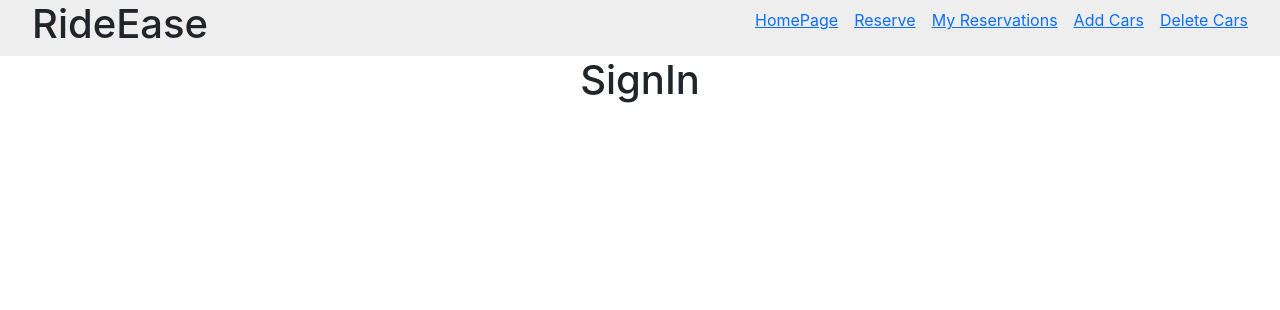
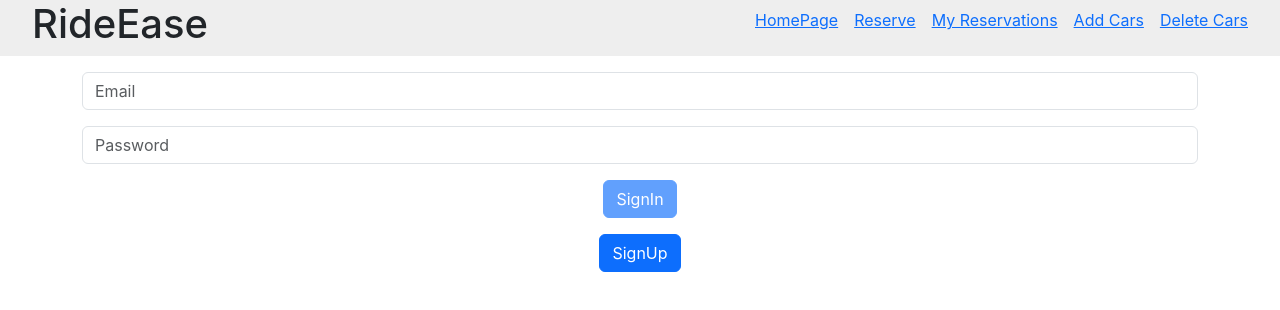
Before and after one commit to shubhambhoyar077/rideease-frontend, a React (Create React App) app: page /sign_in in a window 1280 px wide. Shown: the top 310 px of the page. Built offline with nearby package versions, Linux system fonts and the light colour scheme.

Commit message:
Add login page

```diff
--- a/src/pages/SignIn.js
+++ b/src/pages/SignIn.js
@@ -1,3 +1,60 @@
-const SignIn = () => <h1>SignIn</h1>;
+import { Link } from 'react-router-dom';
+import { useState } from 'react';
+
+const SignIn = () => {
+  const [isFormValid, setFormValid] = useState(false);
+  const [formData, setFormData] = useState({
+    email: '',
+    password: '',
+  });
+
+  const handleSubmit = (e) => {
+    e.preventDefault();
+    console.log(formData);
+  };
+
+  const handleChange = (e) => {
+    setFormData({ ...formData, [e.target.name]: e.target.value });
+    setFormValid(Boolean(formData.email) && Boolean(formData.password));
+  };
+  return (
+    <>
+      <form className="mt-3 container-sm" onSubmit={handleSubmit}>
+        <div className="mb-3">
+          <input
+            type="email"
+            name="email"
+            className="form-control"
+            id="exampleInputEmail1"
+            placeholder="Email"
+            value={formData.email}
+            onChange={handleChange}
+          />
+        </div>
+        <div className="mb-3">
+          <input
+            type="password"
+            name="password"
+            className="form-control"
+            id="exampleInputPassword1"
+            placeholder="Password"
+            value={formData.password}
+            onChange={handleChange}
+          />
+        </div>
+        <button
+          type="submit"
+          className="btn btn-primary"
+          disabled={!isFormValid}
+        >
+          SignIn
+        </button>
+      </form>
+      <Link to="/sign_up" className="btn btn-primary mt-3">
+        SignUp
+      </Link>
+    </>
+  );
+};
 
 export default SignIn;
--- a/src/pages/SignUp.js
+++ b/src/pages/SignUp.js
@@ -1,4 +1,4 @@
-// import { Link } from 'react-router-dom';
+import { Link } from 'react-router-dom';
 import { useState } from 'react';
 
 const SignUp = () => {
@@ -31,6 +31,7 @@ const SignUp = () => {
     }
   };
   return (
+    <>
       <form className="mt-3 container-sm" onSubmit={handleSubmit}>
         <div className="mb-3">
           <input
@@ -77,10 +78,18 @@ const SignUp = () => {
             style={{ borderColor: isPasswordMatch ? 'green' : 'red' }}
           />
         </div>
-      <button type="submit" className="btn btn-primary" disabled={!isFormValid}>
+        <button
+          type="submit"
+          className="btn btn-primary"
+          disabled={!isFormValid}
+        >
           SignUp
         </button>
       </form>
+      <Link to="/sign_in" className="btn btn-primary mt-3">
+        Sign In
+      </Link>
+    </>
   );
 };
 
```
Lines whose indentation alone changed are shown as unchanged.
